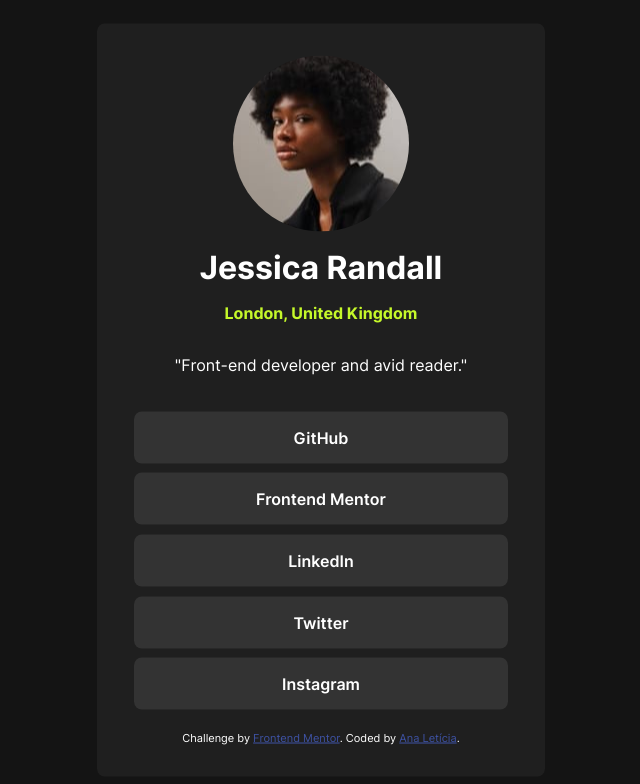
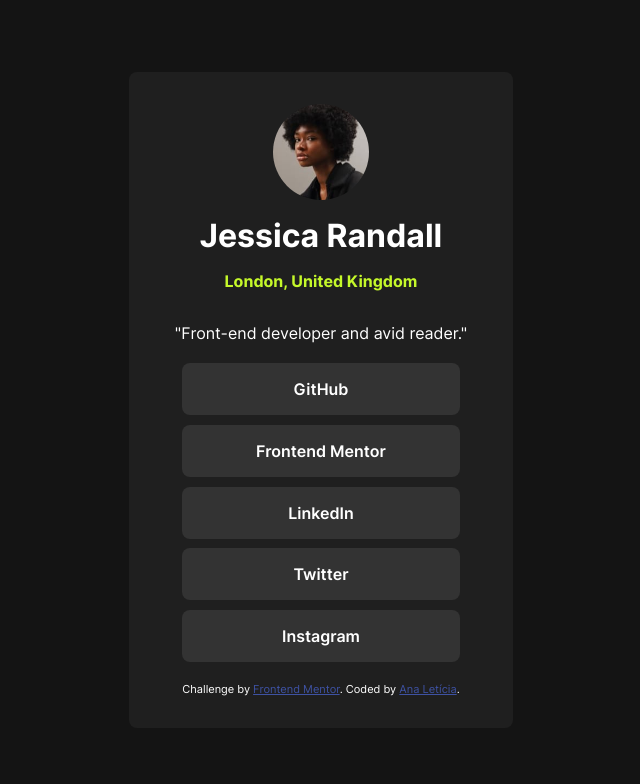
Before and after one commit to zapfish1/social-links-profile, a plain HTML site: page index.html in a window 1280 px wide. Shown: the whole page, without its empty margins (319-959 px from the left). Drawn offline with Linux system fonts and the light colour scheme.

Commit message:
Update style.css

```diff
--- a/style.css
+++ b/style.css
@@ -1,7 +1,43 @@
+/* this is a revised code with the help of @mbtenkorang on front end mentor, thanks :) */
+
+/* reset */
+
+*,
+*::before,
+*::after {
+  box-sizing: border-box;
+}
+
+* {
+  margin-block: 0;
+  padding: 0;
+}
+
+body {
+  min-height: 100vh;
+}
+
+img,
+picture {
+  max-width: 100%;
+  display: block;
+}
+
+/* font */
+
 @font-face {
   font-family: Inter;
   src: url(assets/fonts/Inter-VariableFont_slnt\,wght.ttf);
 }
+
+/* centering the div */
+
+body {
+  display: grid;
+  place-items: center center;
+}
+
+/* adding some margins to balance everything out */
 
 p {
   margin-top: 2rem;
@@ -11,29 +47,26 @@ h1 {
   margin: 1rem;
 }
 
+/* basic setup for the background */
+
 html {
   background-color: hsl(0, 0%, 8%);
-  color: white;
   font-family: Inter;
 }
 
-.container {
-  position: relative;
-}
+/* setup for the main content */
 
 .child {
+  color: white;
   background-color: hsl(0, 0%, 12%);
-  width: 384px;
+  width: 100%;
   display: grid;
   justify-items: center;
   padding: 2rem;
   border-radius: 0.5rem;
+}
 
-  position: absolute;
-  top: 50%;
-  left: 50%;
-  transform: translate(-50%, -50%);
-}
+/* adding style to the links */
 
 .links {
   display: grid;
@@ -42,8 +75,7 @@ html {
 }
 
 .links a {
-  display: grid;
-  justify-content: center;
+  text-align: center;
 
   font-weight: 600;
   text-decoration: none;
@@ -60,14 +92,6 @@ html {
   transition: all 0.3s ease-in-out;
 }
 
-strong {
-  color: hsl(75, 94%, 57%);
-}
-
-img {
-  border-radius: 100%;
-}
-
 .attribution a {
   color: hsl(75, 94%, 57%);
 }
@@ -76,3 +100,24 @@ img {
   color: grey;
   transition: all 0.3s ease-in-out;
 }
+
+/* some words had a lime color applied to them */
+
+strong {
+  color: hsl(75, 94%, 57%);
+}
+
+/* image set up */
+
+img {
+  width: 30%;
+  border-radius: 100%;
+}
+
+/* using px for desktop using media query */
+
+@media screen and (min-width: 650px) {
+  .child {
+    width: 384px;
+  }
+}
```
